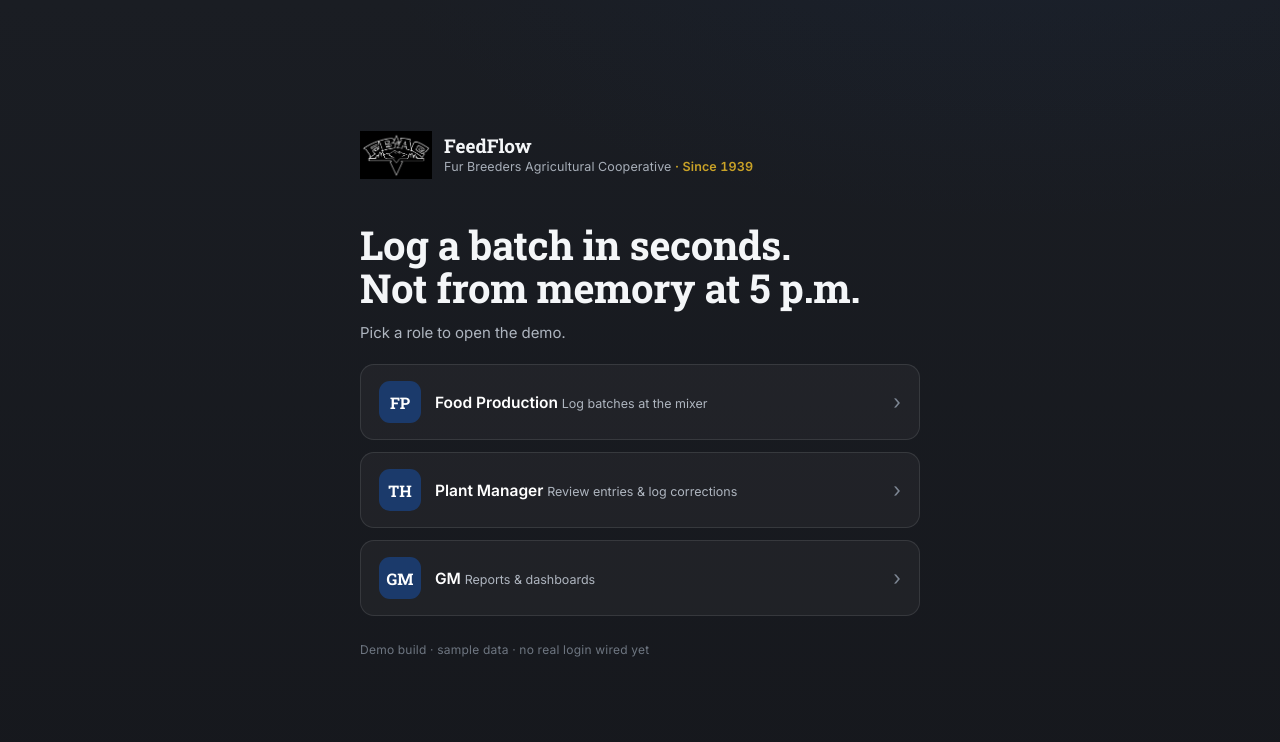
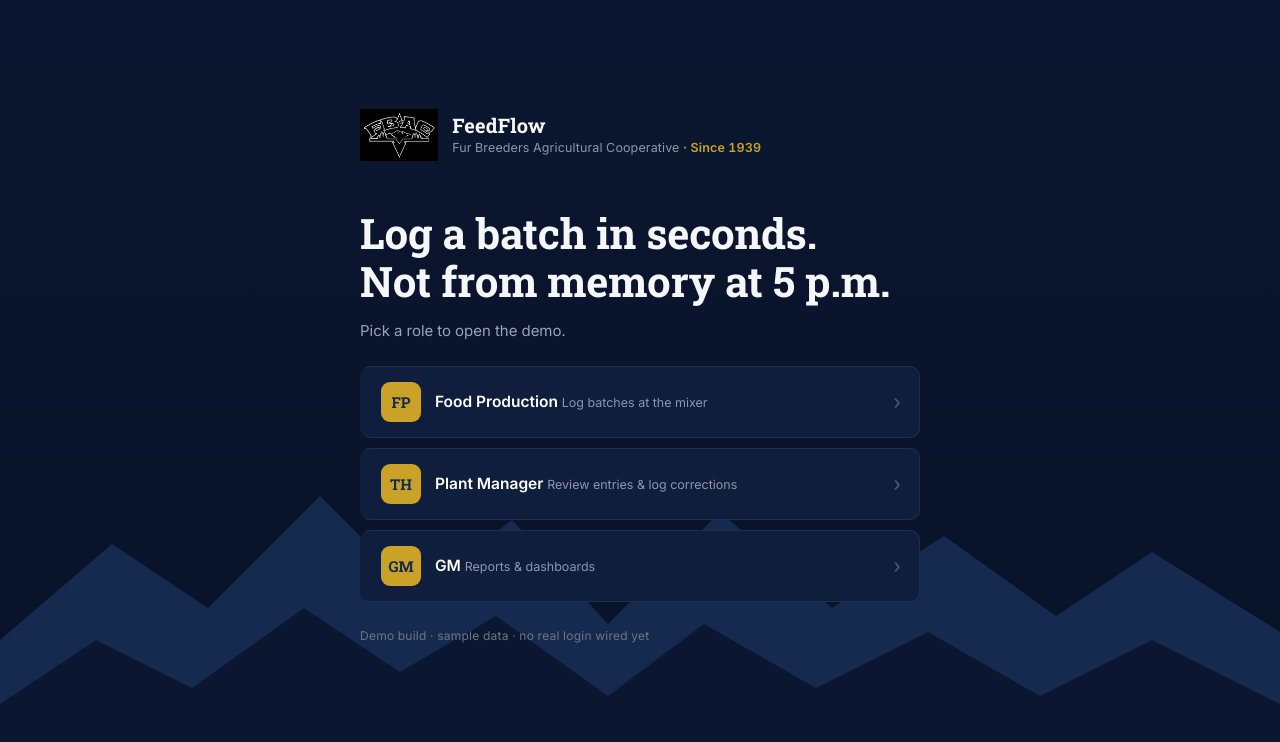
Before and after one commit to Tanner-Mascaro/feedflow, a plain HTML site: page index.html in a window 1280 px wide. Drawn offline with nearby package versions, Linux system fonts and the light colour scheme; no server answers.

Commit message:
Redesign login screen: real brand navy + mountain silhouette motif, display font on headline
Replaces the generic dark-gradient/glassmorphism look with a deliberate FBAC
navy background, a subtle two-tone mountain ridge silhouette echoing the
logo's Wasatch Range imagery, the Roboto Slab display face actually applied
to the headline, and solid (non-translucent) role cards with a gold accent
on hover instead of a generic frosted-glass treatment.

```diff
--- a/styles.css
+++ b/styles.css
@@ -39,37 +39,43 @@ h1,h2,h3{font-family:var(--disp);letter-spacing:-.01em;margin:0}
 .login{
   min-height:100dvh;
   display:flex;align-items:center;justify-content:center;
-  padding:calc(28px + env(safe-area-inset-top)) 20px calc(28px + env(safe-area-inset-bottom));
+  padding:calc(28px + env(safe-area-inset-top)) 20px calc(64px + env(safe-area-inset-bottom));
   background:
-    radial-gradient(1100px 500px at 80% -10%, rgba(27,58,107,.12), transparent 60%),
-    linear-gradient(180deg,#1A1D23,#16181D);
+    url('mountains-bg.svg') bottom center / 100% auto no-repeat,
+    linear-gradient(180deg,#0B1730,#081228);
   color:#F4F6F8;
+  position:relative;
 }
-.login-inner{width:100%;max-width:560px}
-.brand{display:flex;align-items:center;gap:12px;margin-bottom:44px}
-.brand-mark{height:48px;width:auto}
-.brand-name{font-family:var(--disp);font-weight:700;font-size:19px;line-height:1}
-.brand-sub{font-size:12.5px;color:#A7AEB8;margin-top:4px;letter-spacing:.01em}
+.login-inner{width:100%;max-width:560px;position:relative;z-index:1}
+.brand{display:flex;align-items:center;gap:14px;margin-bottom:48px}
+.brand-mark{height:52px;width:auto}
+.brand-name{font-family:var(--disp);font-weight:700;font-size:20px;line-height:1;letter-spacing:.01em}
+.brand-sub{font-size:12.5px;color:#8D96AC;margin-top:5px;letter-spacing:.01em}
 .heritage{color:var(--gold);font-weight:600}
-.login-h{font-size:clamp(28px,6vw,40px);font-weight:700;line-height:1.08;margin-bottom:14px}
-.login-p{color:#AEB5BF;font-size:15px;margin:0 0 22px}
-.role-grid{display:grid;grid-template-columns:1fr;gap:12px}
+.login-h{
+  font-family:var(--disp);font-weight:700;
+  font-size:clamp(30px,6vw,42px);line-height:1.14;margin-bottom:16px;
+  letter-spacing:-.005em;
+}
+.login-p{color:#9AA3B8;font-size:15px;margin:0 0 26px}
+.role-grid{display:grid;grid-template-columns:1fr;gap:10px}
 .role{
   display:flex;align-items:center;gap:14px;text-align:left;
-  background:rgba(255,255,255,.04);
-  border:1px solid rgba(255,255,255,.10);
-  border-radius:var(--r);padding:16px 18px;color:#fff;
+  background:#0E1E3C;
+  border:1px solid #1C2E52;
+  border-left:3px solid transparent;
+  border-radius:var(--r-sm);padding:15px 18px;color:#fff;
   transition:transform .12s ease, border-color .12s ease, background .12s ease;
 }
-.role:hover{transform:translateY(-1px);border-color:rgba(201,162,39,.55);background:rgba(27,58,107,.14)}
+.role:hover{transform:translateY(-1px);border-left-color:var(--gold);background:#122448;border-color:#28406E}
 .role-ic{
-  width:42px;height:42px;flex:none;border-radius:11px;
-  display:grid;place-items:center;font-family:var(--disp);font-weight:700;font-size:16px;
-  background:var(--navy);color:#fff;
+  width:40px;height:40px;flex:none;border-radius:9px;
+  display:grid;place-items:center;font-family:var(--disp);font-weight:700;font-size:15px;
+  background:var(--gold);color:var(--navy-d);
 }
 .role-tt{font-weight:600;font-size:15.5px}
-.role-ds{font-size:12.5px;color:#AEB5BF;margin-top:2px}
-.role-go{margin-left:auto;color:#7E8794;font-size:20px;transition:color .12s ease, transform .12s ease}
+.role-ds{font-size:12.5px;color:#8D96AC;margin-top:2px}
+.role-go{margin-left:auto;color:#4C5A7A;font-size:20px;transition:color .12s ease, transform .12s ease}
 .role:hover .role-go{color:var(--gold);transform:translateX(3px)}
 .login-foot{margin-top:26px;font-size:12px;color:#6E7681;letter-spacing:.02em}
 
--- a/sw.js
+++ b/sw.js
@@ -1,5 +1,5 @@
 /* FeedFlow service worker — app-shell cache so it installs & opens offline */
-const CACHE = "feedflow-v7";
+const CACHE = "feedflow-v8";
 const SHELL = [
   "./",
   "./index.html",
@@ -13,6 +13,7 @@ const SHELL = [
   "./apple-touch-icon.png",
   "./logo-primary.png",
   "./logo-white.png",
+  "./mountains-bg.svg",
 ];
 
 self.addEventListener("install", (e) => {
```
Also changed, not shown: mountains-bg.svg (added).
